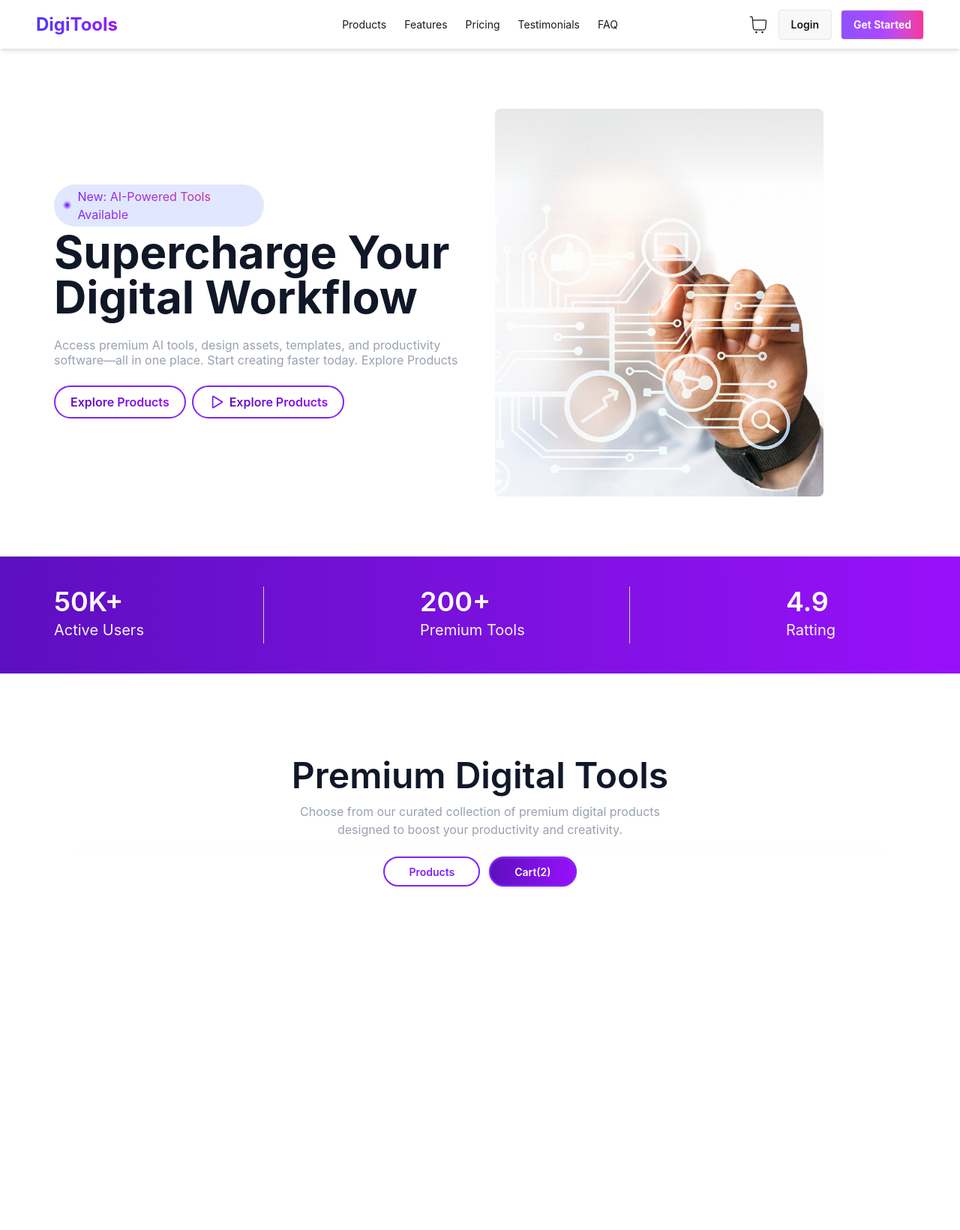
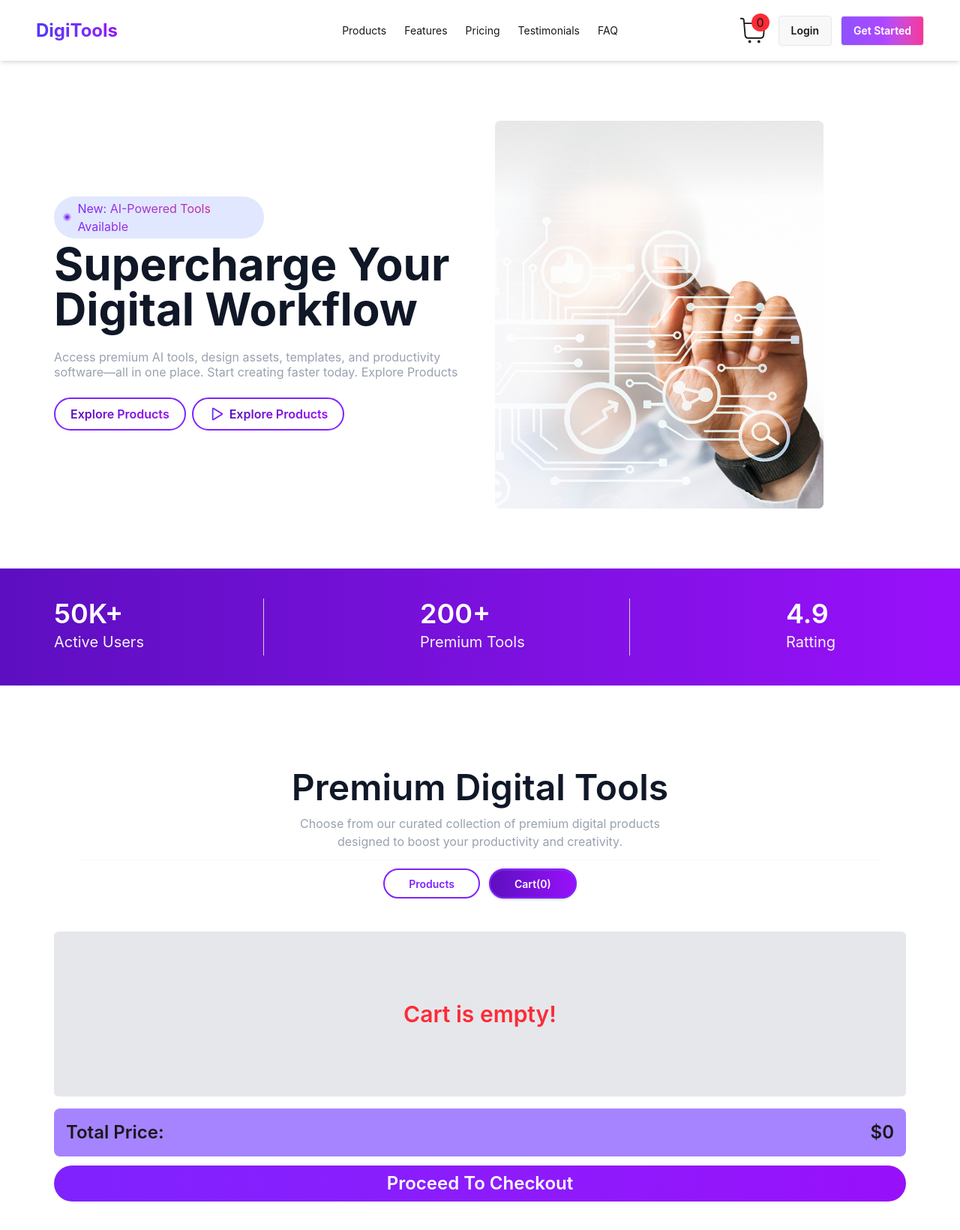
Before and after one commit to Akil-Hub/PH-Assignment-6, a React (Vite) app: page / in a window 1280 px wide. Shown: the top 1640 px of the page at 75% size. Before the commit the page ends 1226 px from the top, so only its background shows below. Built offline with nearby package versions, Linux system fonts and the light colour scheme.

Commit message:
complete the products card section

```diff
--- a/package.json
+++ b/package.json
@@ -16,6 +16,7 @@
     "react": "^19.2.4",
     "react-dom": "^19.2.4",
     "react-icons": "^5.6.0",
+    "react-toastify": "^11.0.5",
     "tailwindcss": "^4.2.2"
   },
   "devDependencies": {
--- a/src/App.jsx
+++ b/src/App.jsx
@@ -3,7 +3,7 @@ import Navbar from './components/Navbar'
 import Banner from './components/Banner'
 import Testimonials from './components/Testimonials'
 import MainToolsSection from './components/MainToolsSection'
-
+  import { ToastContainer } from 'react-toastify';
 const getData = async() => {
     const res = await fetch('/data.json')
     return res.json()
@@ -16,13 +16,15 @@ const App = () => {
 
   const [cart, setCart] = useState([])
 
-console.log(cart)
   return (
     < >
-    <Navbar/>
+    <Navbar cart={cart}/>
     <Banner/>
     <Testimonials/>
     <MainToolsSection promiseData={promiseData} cart={cart} setCart={setCart}/>
+
+
+<ToastContainer/>
     </>
   )
 }
--- a/src/components/AiToolCard.jsx
+++ b/src/components/AiToolCard.jsx
@@ -1,19 +1,22 @@
 import React, { useState } from "react";
 import { Check } from "lucide-react";
+import { toast } from "react-toastify";
 
-const AiToolCard = ({ tool,setCart,cart }) => {
+const AiToolCard = ({ tool, setCart, cart }) => {
+  const { id, name, description, price, period, tagType, features, icon } =
+    tool;
 
-    const [selected, setSelected] = useState(false)
-  const {id, name, description, price, period, tagType, features, icon } = tool;
+  const [selected, setSelected] = useState(false);
 
-//   btn click functins
-const handleBtnClick = (tool) => {
-    const isToolExist = cart.find((t)=>t.id === tool.id)
-     !isToolExist && setCart(prevTool=>[...prevTool,tool])
-     setSelected(true)
 
-};
+  //   btn click functins
+  const handleBtnClick = (tool) => {
+    setSelected(true);
 
+    const isToolExist = cart.find((t) => t.id === tool.id);
+    !isToolExist && setCart((prevTool) => [...prevTool, tool]);
+    toast.success('Tools successfully added to cart.')
+  };
 
   return (
     <article className="shadow-md rounded-2xl hover:scale-105 duration-300 border border-gray-200">
@@ -66,8 +69,11 @@ const handleBtnClick = (tool) => {
             </ul>
           </div>
 
-          <button onClick={()=>handleBtnClick(tool)} className={`w-full py-2 rounded-full ${selected ? ' bg-linear-to-r from-green-900 to-green-400':' bg-linear-to-r from-violet-600 to-purple-600'} text-white font-medium hover:opacity-90 transition-all duration-300 active:scale-95`}>
-            {selected ? 'Added To Cart' :'Buy Now'}
+          <button
+            onClick={() => handleBtnClick(tool)}
+            className={`w-full py-2 rounded-full ${selected ? " bg-linear-to-r from-green-900 to-green-400" : " bg-linear-to-r from-violet-600 to-purple-600"} text-white font-medium hover:opacity-90 transition-all duration-300 active:scale-95`}
+          >
+            {selected ? "Added To Cart" : "Buy Now"}
           </button>
         </div>
       </div>
--- a/src/components/Cart.jsx
+++ b/src/components/Cart.jsx
@@ -1,9 +1,35 @@
-import React from 'react'
+import React from "react";
+import CartTool from "./CartTool";
+import { toast } from "react-toastify";
+import EmptyCart from "./EmptyCart";
 
-const Cart = () => {
+
+
+
+
+const Cart = ({ cart, setCart }) => {
+
+    const total = cart.reduce((sum,item)=>sum+item.price,0)
+
+    const handlePayment = () => {
+        if (cart.length > 0) {
+            toast.success('Payment Successful..')
+        }
+        setCart([])
+
+    };
+
   return (
-    <div>Cart</div>
-  )
-}
+    <div>
+      {cart.length < 1 ? <EmptyCart/>:cart.map((tool) => (
+        <CartTool tool={tool} key={tool.id} cart={cart} setCart={setCart} />
+      ))}
 
-export default Cart
+      <section className="text-2xl flex mb-3 justify-between py-4 bg-violet-400 rounded-lg px-4 font-semibold ">Total Price: <span>${total}</span> </section>
+
+      <button onClick={handlePayment} className="text-2xl w-full text-white mb-20 py-2 bg-linear-to-r from-violet-600 to-purple-600 rounded-full active:scale-95 duration-300  px-4 font-semibold ">Proceed To Checkout</button>
+    </div>
+  );
+};
+
+export default Cart;
--- /dev/null
+++ b/src/components/CartTool.jsx
@@ -0,0 +1,37 @@
+import React from "react";
+import { toast } from "react-toastify";
+
+const CartTool = ({tool,cart,setCart}) => {
+    const { icon, name, price, period,id } = tool
+
+
+    const handleDelete   = (id) => {
+        const filteredData = cart.filter((toolData )=> toolData.id !== id)
+        setCart(filteredData)
+        toast.error('Tools Removed Successfully..')
+    };
+
+  return (
+    <div className="flex justify-between rounded-lg  bg-gray-100 p-5 col-span-3 my-2">
+      <section className="flex gap-5 items-center">
+        <span>
+          <img src={icon} alt={name} className="w-12" />
+        </span>
+
+        <div className="">
+          <h3 className="text-md font-semibold mb-1">{name}</h3>
+
+          <span className=" font-bold">
+            {price === 0 ? "Free" : `$${price}`}
+          </span>
+          {price !== 0 && (
+            <span className="text-sm text-gray-500 ml-1">/{period}</span>
+          )}
+        </div>
+      </section>
+      <button onClick={()=>handleDelete(id)} className="text-red-500 font-bold ">Remove</button>
+    </div>
+  );
+};
+
+export default CartTool;
--- /dev/null
+++ b/src/components/EmptyCart.jsx
@@ -0,0 +1,9 @@
+import React from 'react'
+
+const EmptyCart = () => {
+  return (
+    <div className='bg-gray-200 w-full h-55 flex justify-center items-center text-red-500 rounded-md my-4 text-3xl font-semibold'> Cart is empty! </div>
+  )
+}
+
+export default EmptyCart
--- a/src/components/MainToolsSection.jsx
+++ b/src/components/MainToolsSection.jsx
@@ -1,10 +1,14 @@
 import { use, useState } from "react";
 import AiToolCard from "./AiToolCard";
+import CartTool from "./CartTool";
+import Products from "./Products";
+import Cart from "./Cart";
 
 const MainToolsSection = ({ promiseData, setCart, cart }) => {
   const data = use(promiseData);
 
   const [activeTab, setActiveTab] = useState("cart");
+
   return (
     <article className="wrapper">
       {/* tooggle tabs */}
@@ -33,13 +37,13 @@ const MainToolsSection = ({ promiseData, setCart, cart }) => {
             role="tab"
             className={`tab font-semibold rounded-full px-8 border-2 text-violet-600 border-violet-600 ${activeTab === "cart" ? "tab-active    bg-linear-to-r  from-violet-800 to-purple-600  text-white transition-all duration-300" : null}`}
           >
-            Cart <span>({2})</span>
+            Cart <span>({cart.length})</span>
           </a>
         </div>
       </div>
 
       {/* Ai tools start form here */}
-      <section className="grid grid-cols-1 sm:grid-cols-2 md:grid-cols-3 gap-8">
+      {/* <section className="grid grid-cols-1 sm:grid-cols-2 md:grid-cols-3 gap-8">
         {activeTab === "products"
           && data.map((tool) => (
               <AiToolCard
@@ -47,15 +51,24 @@ const MainToolsSection = ({ promiseData, setCart, cart }) => {
                 tool={tool}
                 setCart={setCart}
                 cart={cart}
+
               />
             ))
           }
         {activeTab === "cart"
           && cart.map((tool) => (
-              <h2>{tool.name}</h2>
+              <CartTool tool={tool} key={tool.id} cart={cart} setCart={setCart}/>
             ))
           }
-      </section>
+      </section> */}
+
+
+      {
+        activeTab === 'products' && <Products data={data} cart={cart} setCart={setCart}/>
+      }
+      {
+        activeTab === 'cart' && <Cart cart={cart} setCart={setCart}/>
+      }
     </article>
   );
 };
--- a/src/components/Navbar.jsx
+++ b/src/components/Navbar.jsx
@@ -1,12 +1,12 @@
 import React from "react";
 import { CiShoppingCart } from "react-icons/ci";
 
-const Navbar = () => {
+const Navbar = ({cart}) => {
   return (
 
-    <header className=" shadow-md">
+    <header className="  sticky top-0 z-50 shadow-md navbar bg-white ">
 
-    <nav className="navbar bg-base-100  wrapper ">
+    <nav className="navbar bg-base-100  w-full   wrapper ">
       <div className="navbar-start">
         <a className="  bg-linear-to-r from-[#4F39F6] to-[#9514FA] inline-block text-transparent bg-clip-text font-bold text-2xl  ">DigiTools</a>
       </div>
@@ -31,8 +31,11 @@ const Navbar = () => {
         </ul>
       </div>
       <div className="navbar-end gap-3">
-        <CiShoppingCart size={30} />
+<div className="relative">
+        <CiShoppingCart size={45} />
+        <span className="bg-red-500 w-6 h-6    rounded-full absolute top-0 right-0 z-50 flex justify-center items-center ">{cart.length}</span>
 
+</div>
         <button className="btn">Login</button>
         <button className="btn bg-linear-to-r from-violet-500 via-purple-500 to-pink-500 text-white">Get Started</button>
       </div>
--- /dev/null
+++ b/src/components/Products.jsx
@@ -0,0 +1,26 @@
+import React from 'react'
+import AiToolCard from './AiToolCard'
+
+const Products = ({data,cart,setCart}) => {
+  return (
+    <div>
+
+           {/* Ai tools start form here */}
+      { <section className="grid grid-cols-1 sm:grid-cols-2 md:grid-cols-3 gap-8">
+        { data.map((tool) => (
+              <AiToolCard
+                key={tool.id}
+                tool={tool}
+                cart={cart}
+                setCart={setCart}
+
+              />
+            ))
+          }
+
+      </section> }
+    </div>
+  )
+}
+
+export default Products
```
Also changed, not shown: 1 other file (tests, documents, lock files or other folders).
